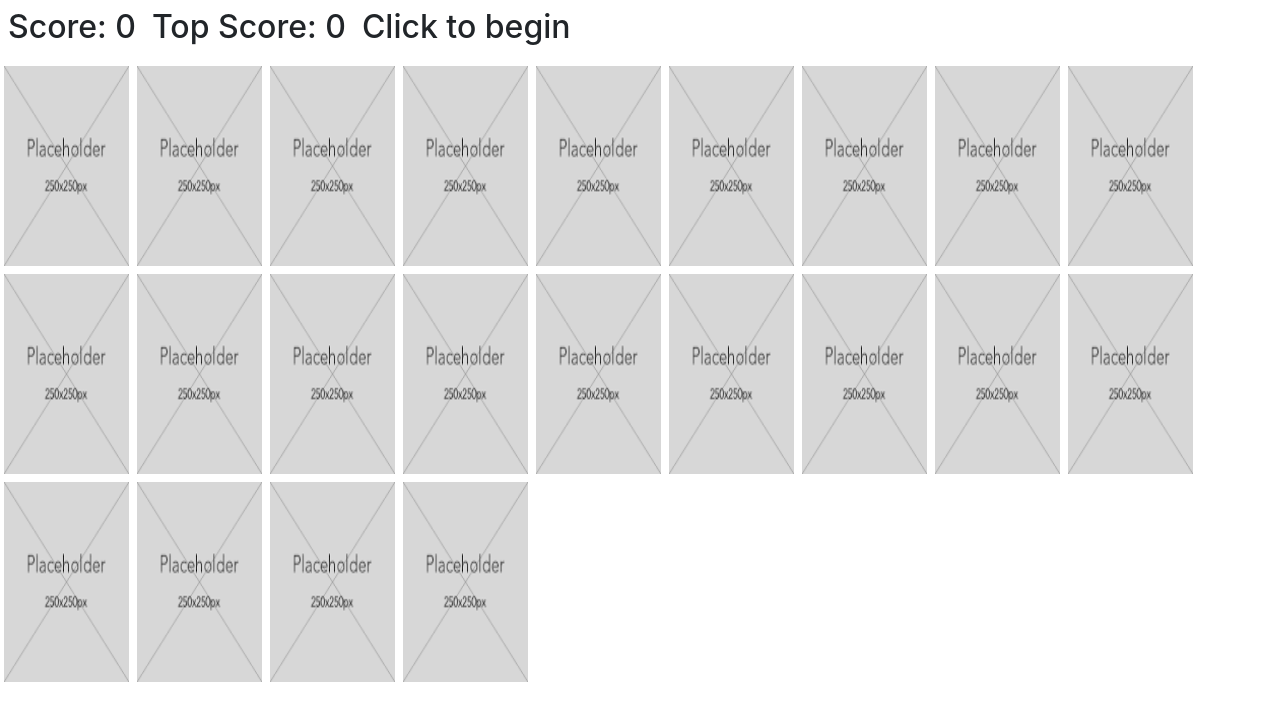
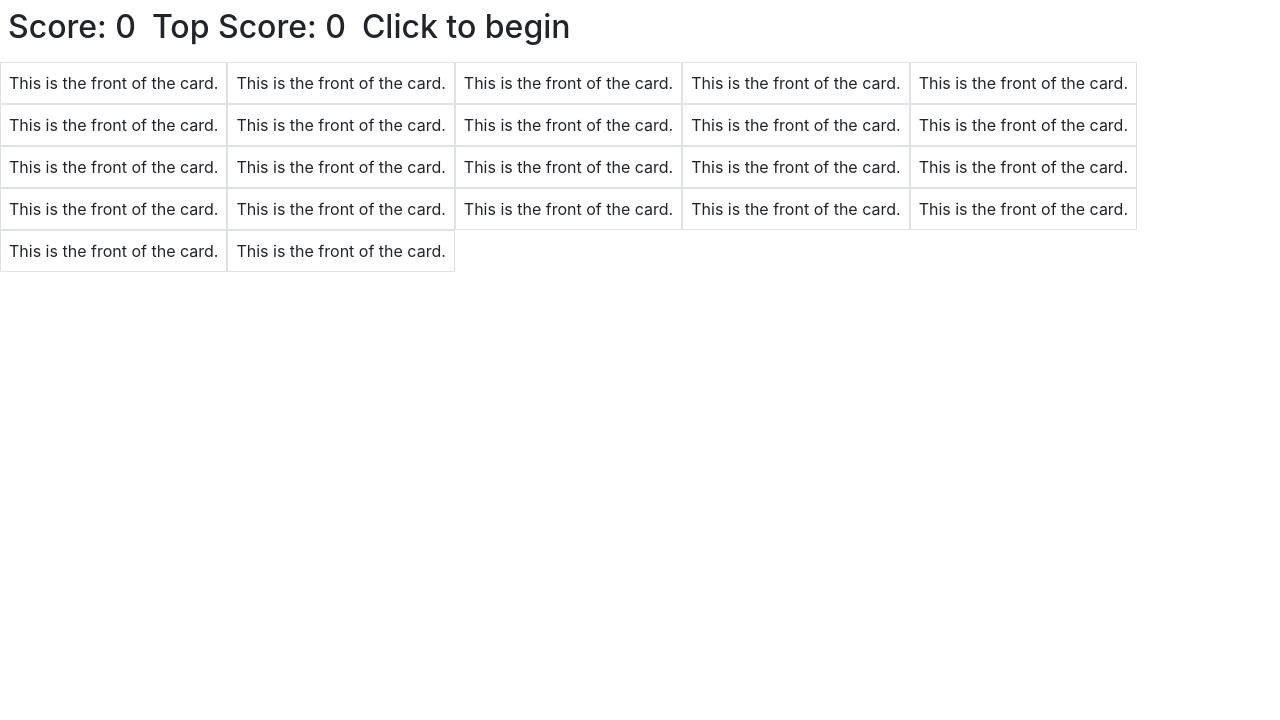
Before and after one commit to Grumpyhacker98/15-reactclicker, a React (Create React App) app in the folder client/: page / in a window 1280 px wide. Shown: the top 720 px of the page. Built offline with nearby package versions, Linux system fonts and the light colour scheme.

Commit message:
react-card-flip fixes the non-overlapping issue

```diff
--- a/client/package.json
+++ b/client/package.json
@@ -10,8 +10,10 @@
     "express": "^4.17.1",
     "react": "^16.13.1",
     "react-bootstrap": "^1.0.1",
+    "react-card-flip": "^1.0.10",
     "react-dom": "^16.13.1",
-    "react-scripts": "3.4.1"
+    "react-scripts": "3.4.1",
+    "react-spring": "^8.0.27"
   },
   "scripts": {
     "start": "react-scripts start",
--- a/client/src/App.css
+++ b/client/src/App.css
@@ -1,6 +1,23 @@
+.deck{
+  position: absolute;
+}
+
 .tarot{
   height: 200px;
   width: 125px;
+  position: relative;
+}
+
+.front{
+  height: 200px;
+  width: 125px;
+  position: relative;
+}
+
+.back{
+  top: 0px;
+  left: 0px;
+  position: absolute;
 }
 
 /* .App {
--- a/client/src/App.js
+++ b/client/src/App.js
@@ -61,7 +61,9 @@ class App extends Component {
         {/* tarrot main container */}
         <div className="d-inline-flex flex-wrap">
           {images.map((card) => (
-            <TarrotCard {...card} key={card.id} />
+            <div key={card.id} className="border tarrot">
+              <TarrotCard {...card} />
+            </div>
           ))}
         </div>
       </div>
--- a/client/src/components/TarrotCard.js
+++ b/client/src/components/TarrotCard.js
@@ -1,17 +1,48 @@
 import React, { useState } from 'react';
+
+import ReactCardFlip from 'react-card-flip';
+
+import { useSpring, animated as a } from 'react-spring'
+
 import placeholder from '../img/placeholder.png'
 
 function TarrotCard(props) {
 
-    const [state, setState] = useState(0)
+    // const [flipped, set] = useState(false)
+    // const { transform, opacity } = useSpring({
+    //     opacity: flipped ? 1 : 0,
+    //     transform: `perspective(600px) rotateX(${flipped ? 180 : 0}deg)`,
+    //     config: { mass: 5, tension: 500, friction: 80 }
+    // })
+
+    const [flip, setState] = useState(0)
 
     return (
-        <img
-            onClick={() => setState(!state)}
-            src={state ? props.src : placeholder}
-            alt={props.name}
-            className="tarot m-1"
-        />
+        // <div onClick={() => set(state => !state)} className="tarrot">
+        //     <a.div class="front" style={{ opacity: opacity.interpolate(o => 1 - o), transform }} >
+        //         <img
+        //             src={props.src}
+        //             alt={props.name}
+        //             className="front"
+        //         />
+        //     </a.div>
+        //     <a.div class="back" style={{ opacity, transform: transform.interpolate(t => `${t} rotateX(180deg)`) }} >
+        //         <img
+        //             src={placeholder}
+        //             alt={props.name}
+        //             className="back"
+        //         />
+        //     </a.div>
+        // </div>
+        <ReactCardFlip isFlipped={flip} flipDirection="vertical">
+            <div className="p-2" onClick={() => setState(true)}>
+                This is the front of the card.
+            </div>
+
+            <div className="p-2" onClick={() => setState(false)}>
+                This is the back of the card.
+            </div>
+        </ReactCardFlip>
     )
 }
 
```
Also changed, not shown: 1 other file (tests, documents, lock files or other folders).
